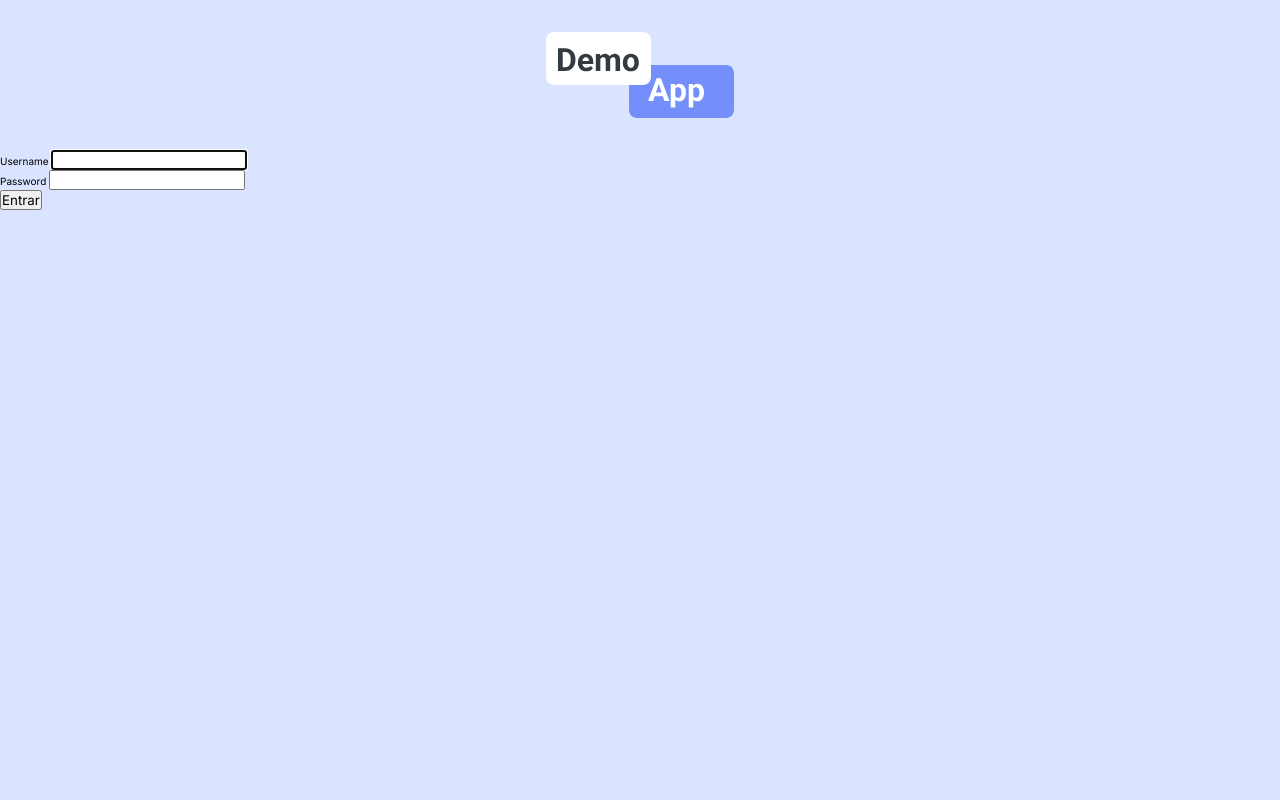
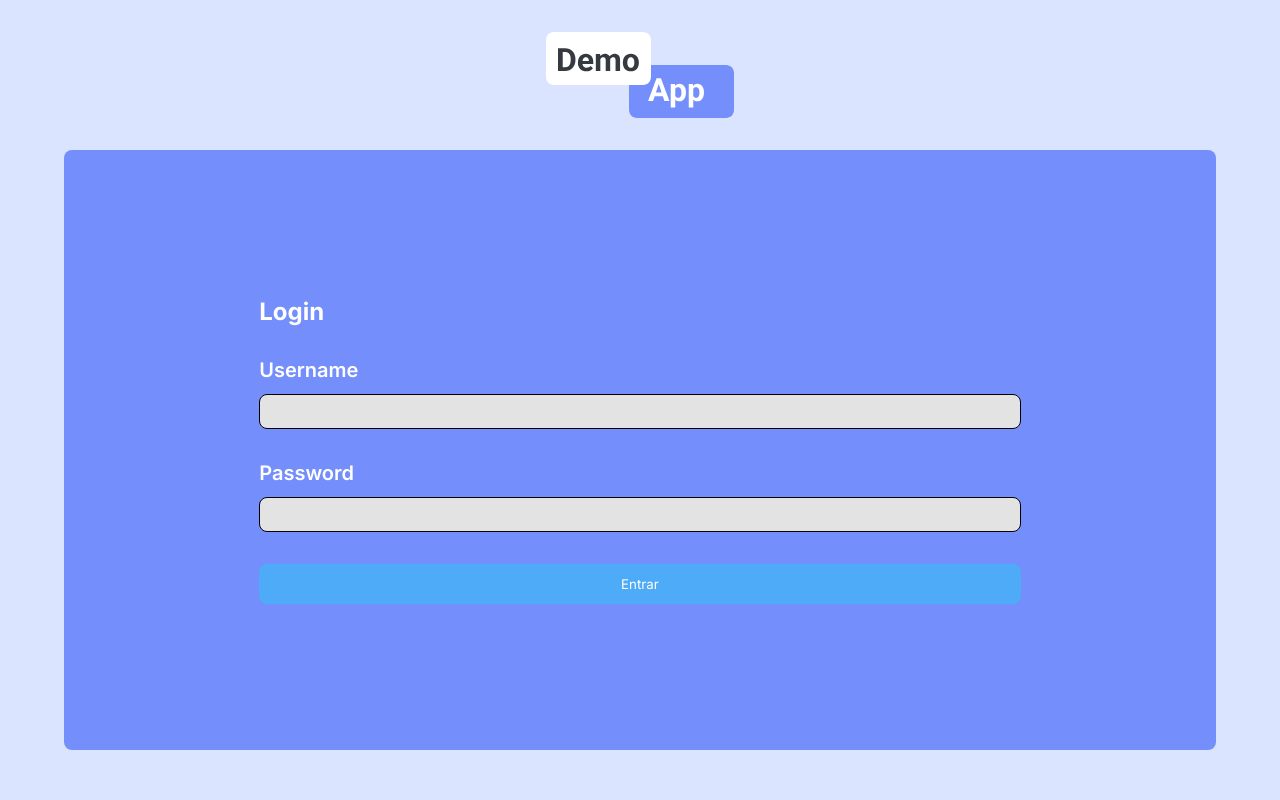
Before and after one commit to neotel-br/demo-app-refactored, a Django app: page /login/ in a window 1280 px wide. Run offline with Django 4.2, Linux system fonts and the light colour scheme.

Commit message:
feat: add simple design to login page

```diff
--- /dev/null
+++ b/demoapp/rh/static/css/login.css
@@ -0,0 +1,63 @@
+.main{
+  max-width: 170rem;
+  display: flex;
+  justify-content: space-around;
+  margin: 3.2rem auto;
+  height: 75vh;
+}
+
+.section-login{
+  width: 90%;
+  background-color: #748FFC;
+  border-radius: 0.8rem;
+  padding: 3.2rem;
+  height: 100%;
+  display: flex;
+  justify-content: center;
+  align-items: center;
+}
+
+form{
+  display: flex;
+  flex-direction: column;
+  gap: 3.2rem;
+  width: 70%;
+}
+
+form h1{
+  font-size: 2.4rem;
+  font-weight: 700;
+  color: white;
+}
+
+form button{
+    background-color: #4DABF7;
+    text-decoration: none;
+    border: none;
+    color: white;
+    border-radius: 0.8rem;
+    padding:1.2rem 3.2rem;
+    cursor: pointer;
+}
+
+.field{
+  display: flex;
+  flex-direction: column;
+  gap: 1.2rem;
+}
+
+.field label{
+  color: white;
+  font-weight: 600;
+  font-size: 2.0rem;
+}
+
+.field input{
+  padding: 0.8rem 1.4rem;
+  font-size: 1.4rem;
+  border-radius: 0.8rem;
+  border: 1px solid;
+  outline: none;
+  background-color: #E3E3E3;
+  color: black;
+}
--- a/demoapp/rh/templates/rh/login.html
+++ b/demoapp/rh/templates/rh/login.html
@@ -1,11 +1,16 @@
 {% extends 'rh/layout.html' %}
 
 {% load static %}
+
+{% block head %}
+<link rel="stylesheet" href="{% static 'css/login.css' %}">
+{% endblock %}
 
 {% block main %}
 <section class="section-login">
   <form method="POST">
     {% csrf_token %}
+    <h1>Login</h1>
     {% for field in form %}
       <div class="field">
         <label>{{field.label}}</label>
```
